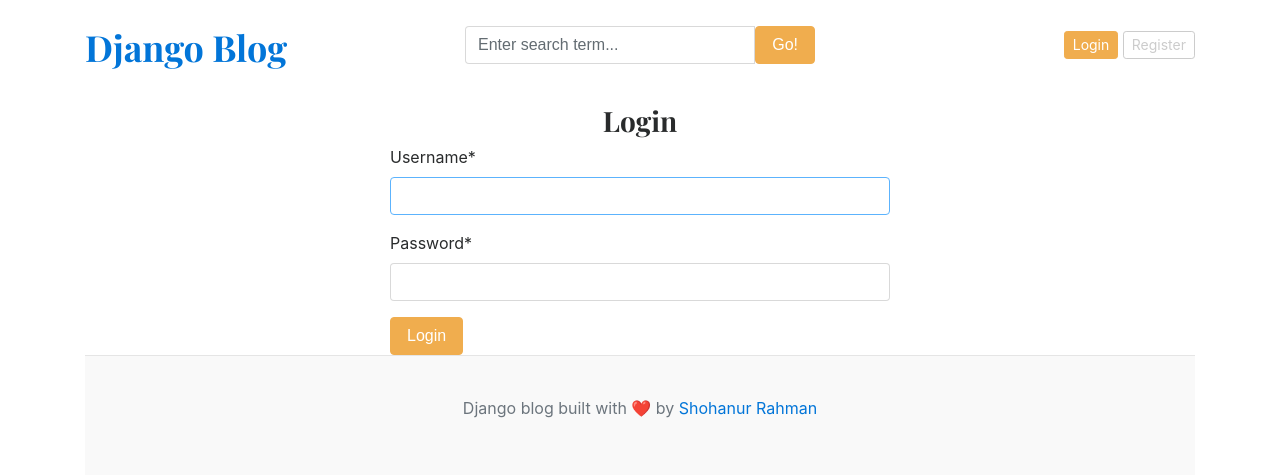
After one commit to Himel738/django-blog, a Django app: page /login/ in a window 1280 px wide. The commit adds this page. Shown: the top 475 px of the page. Run offline with Django 5.2, Linux system fonts and the light colour scheme; data that the repository does not hold is empty; some libraries are stand-ins or nearby versions.

Commit message:
Resgistration and Login Functionality

```diff
--- a/blog_main/settings.py
+++ b/blog_main/settings.py
@@ -39,6 +39,8 @@ INSTALLED_APPS = [
     "django.contrib.staticfiles",
     "blogs",
     "assignments",
+    'crispy_forms',
+    'crispy_bootstrap4',
 ]
 
 MIDDLEWARE = [
@@ -126,3 +128,5 @@ STATICFILES_DIRS = [
 
 MEDIA_URL = "/media/"
 MEDIA_ROOT = BASE_DIR / "media"
+
+CRISPY_TEMPLATE_PACK = 'bootstrap4'
--- a/blog_main/urls.py
+++ b/blog_main/urls.py
@@ -27,6 +27,9 @@ urlpatterns = [
     path("admin/", admin.site.urls),
     path("", views.home, name="home"),
     path('category/', include('blogs.urls')),
-    path('<slug:slug>/', BlogsView.blogs, name='blogs'),
-    path('blogs/search/', BlogsView.search, name='search'),
+    path('blogs/<slug:slug>/', BlogsView.blogs, name='blogs'),
+    path('search/', BlogsView.search, name='search'),
+    path('register/', views.register, name='register'),
+    path('login/', views.login, name='login'),
+    path('logout/', views.logout, name='logout'),
 ] + static(settings.MEDIA_URL, document_root=settings.MEDIA_ROOT)
--- a/blog_main/views.py
+++ b/blog_main/views.py
@@ -1,7 +1,10 @@
-from django.shortcuts import render
+from django.shortcuts import redirect, render
 from assignments.models import About
+from .forms import RegistrationForm
 from blogs.models import Blog, Category
 from assignments.models import About
+from django.contrib.auth.forms import AuthenticationForm
+from django.contrib import auth
 def home(request):
     featured_posts = Blog.objects.filter(is_featured=True, status='Published').order_by('updated_at')
     posts = Blog.objects.filter(is_featured=False, status='Published').order_by('updated_at')
@@ -15,3 +18,39 @@ def home(request):
         "about": about,
     }
     return render(request, "home.html", context)
+
+def register(request):
+    if request.method == "POST":
+        form = RegistrationForm(request.POST)
+        if form.is_valid():
+            form.save()
+            return redirect('register')  # Redirect to home after successful registration
+    else:
+        form = RegistrationForm()
+
+    context={
+        "form": form,
+    }
+    return render(request, "register.html", context)
+
+def login(request):
+    if request.method == "POST":
+        form = AuthenticationForm(request, request.POST)
+        if form.is_valid():
+            # Perform login logic here
+            username = form.cleaned_data['username']
+            password = form.cleaned_data['password']
+
+            user = auth.authenticate(username=username, password=password)
+            if user is not None:
+                auth.login(request, user)
+            return redirect('home')  # Redirect to home after successful login
+    form = AuthenticationForm()
+    context = {
+        "form": form,
+    }
+    return render(request, "login.html", context)
+
+def logout(request):
+    auth.logout(request)
+    return redirect('home')  # Redirect to home after logout
--- a/templates/base.html
+++ b/templates/base.html
@@ -34,9 +34,19 @@
         </div>
 
         <div class="col-4 d-flex justify-content-end align-items-center">
-          <a class="btn btn-sm btn-warning" href="#">Login</a>
+          {% if not user.is_authenticated %}
+          <a class="btn btn-sm btn-warning" href="{% url 'login' %}">Login</a>
           &nbsp;
-          <a class="btn btn-sm btn-outline-secondary" href="#">Register</a>
+          <a class="btn btn-sm btn-outline-secondary" href="{% url 'register' %}">Register</a>
+          {% else %}
+          <span class="navbar-text">
+            You are logged in as {{user}}
+          </span>
+          &emsp;
+          <span>
+          <a class="btn btn-sm btn-outline-secondary" href="{% url 'logout' %}">Logout</a>
+          </span>
+          {% endif %}
         </div>
       </div>
     </header>
--- /dev/null
+++ b/templates/login.html
@@ -0,0 +1,13 @@
+{% extends 'base.html' %}
+
+{% block content %}
+{% load crispy_forms_tags %}
+
+<h3 class="text-center">Login</h3>
+
+<form action="{% url 'login' %}" method="POST" style="width:500px; margin:auto;">
+    {% csrf_token %}
+    {{ form | crispy }}
+    <button type="submit" class="btn btn-warning">Login</button>
+</form>
+{% endblock %}
```
Also changed, not shown: blog_main/forms.py (added, +10 -0 lines), templates/register.html (added, +13 -0 lines).
